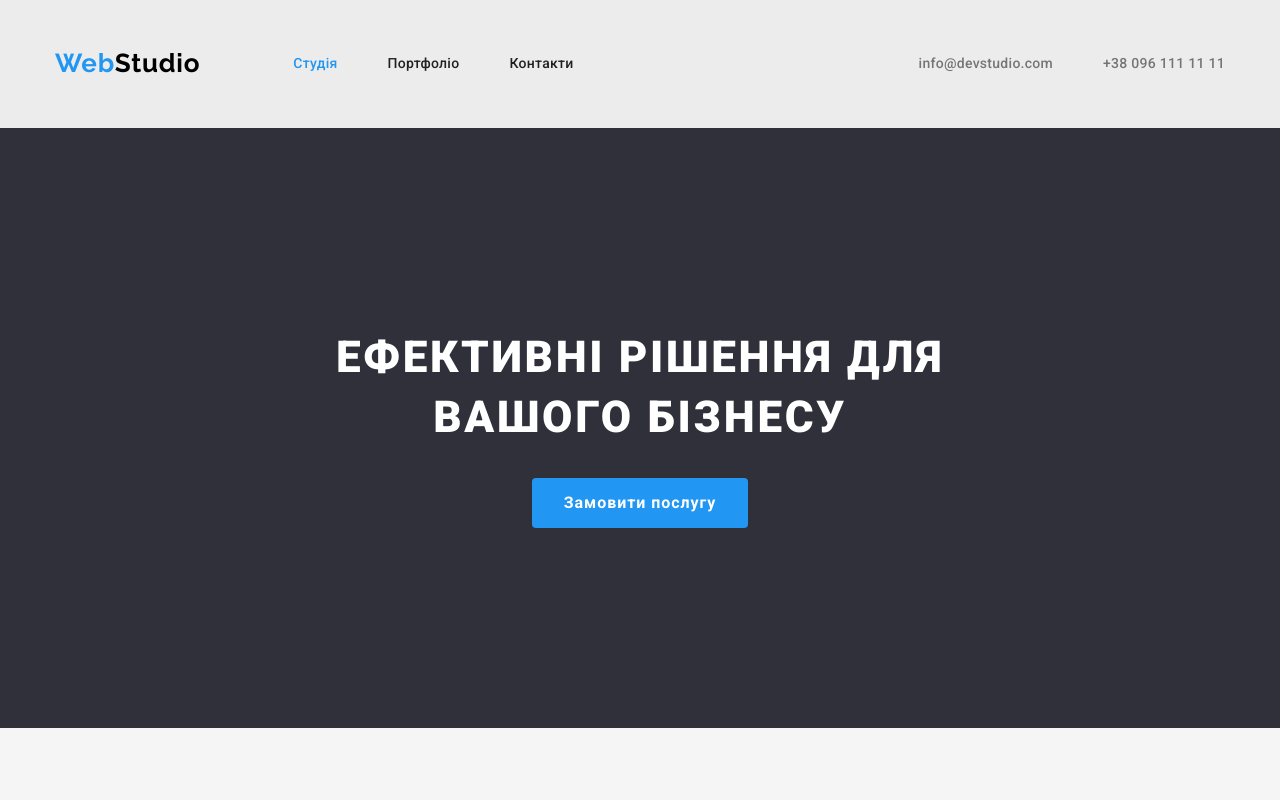
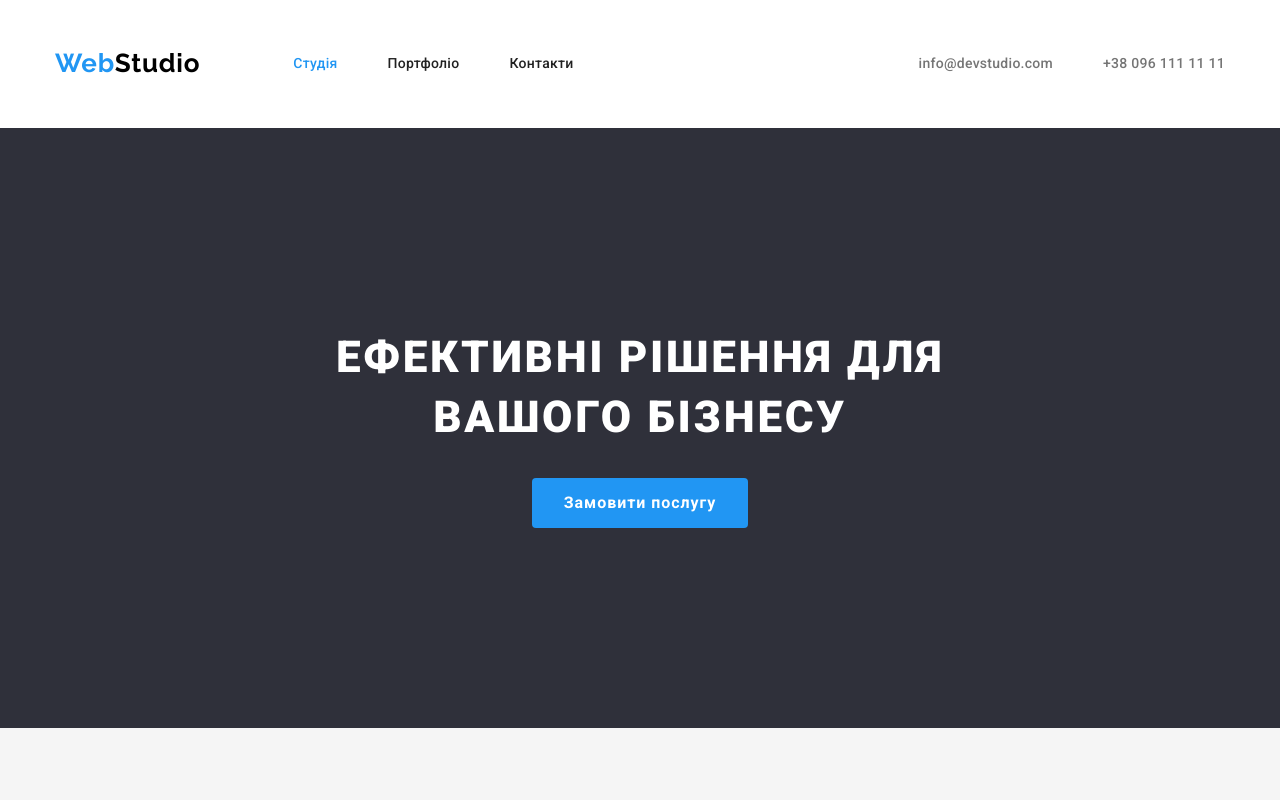
Before and after one commit to MikeMarenyak/goit-markup-hw-03, a plain HTML site: page index.html in a window 1280 px wide. Shown: the top 800 px of the page. Drawn offline with nearby package versions, Linux system fonts and the light colour scheme.

Commit message:
Update style.css

```diff
--- a/css/style.css
+++ b/css/style.css
@@ -5,7 +5,7 @@
   --title-text-color: #ffffff;
   --title-bg-color: #f5f5f5;
   --accent-color: #2196f3;
-  --header-bg: #ececec;
+  --header-bg: #FFFFFF;
   --text-footer: #757575;
 }
 h1,
```
